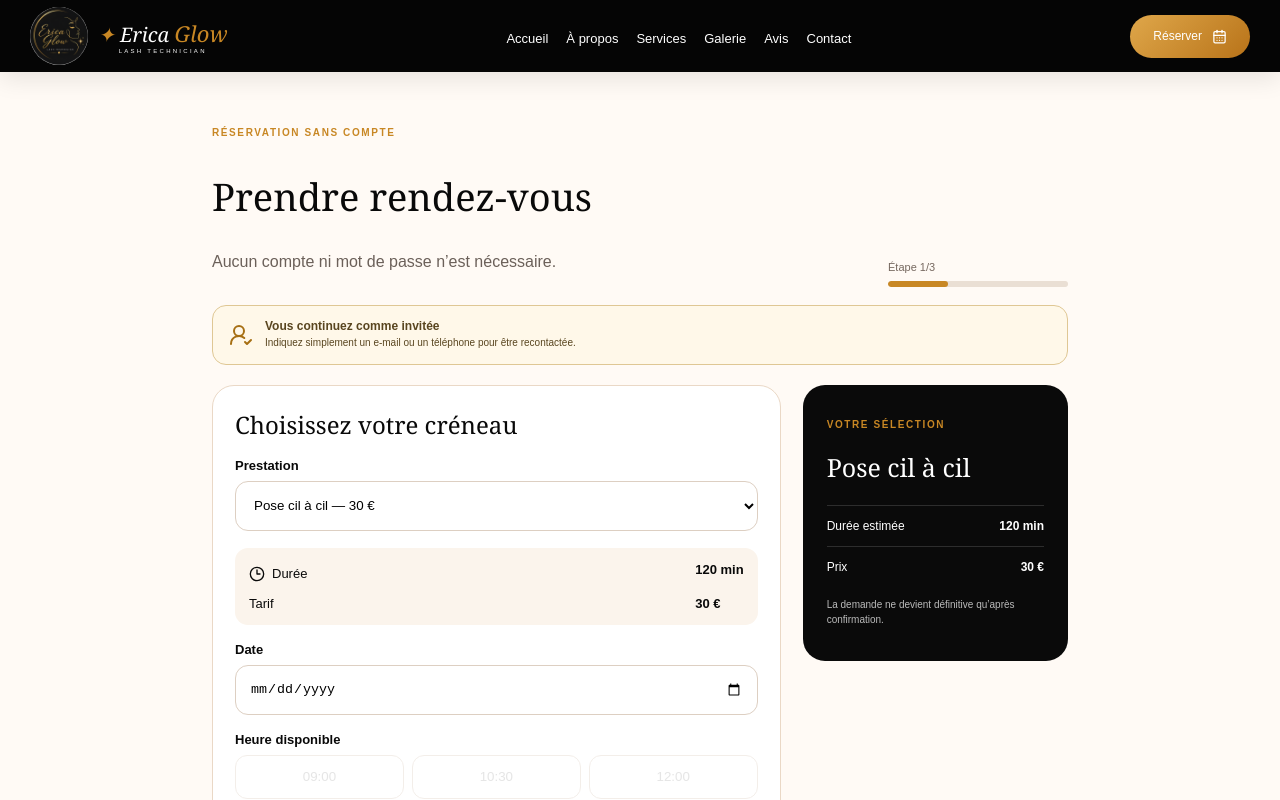
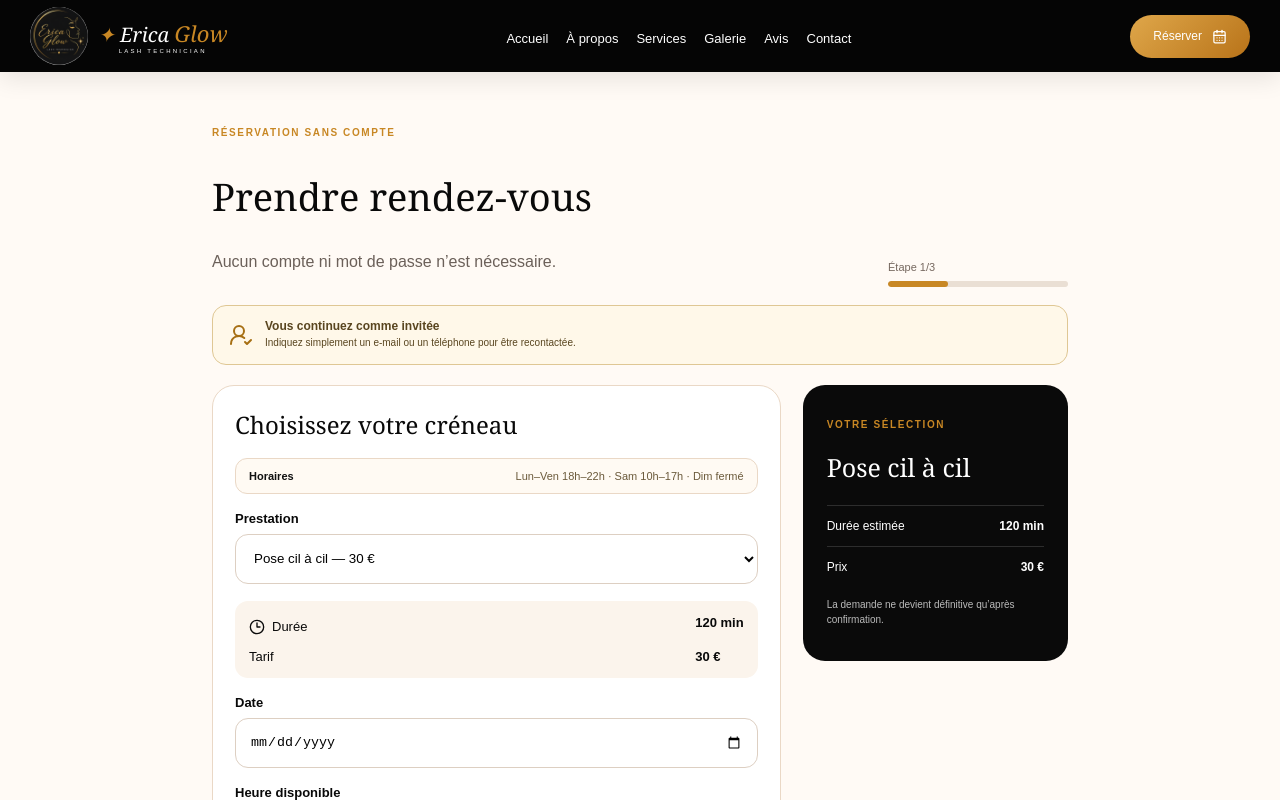
Before and after one commit to Adalberto-teixeira/Erica-Glow, a Next.js app: page /reserver in a window 1280 px wide. Shown: the top 800 px of the page. Built offline with nearby package versions, Linux system fonts and the light colour scheme.

Commit message:
Enforce business hours and prevent booking overlaps

```diff
--- a/app/reserver/page.tsx
+++ b/app/reserver/page.tsx
@@ -1,14 +1,15 @@
 "use client";
-import { Suspense, useMemo, useState } from "react";
+import { Suspense, useEffect, useMemo, useState } from "react";
 import { useSearchParams } from "next/navigation";
 import Link from "next/link";
 import { Check, ChevronLeft, Clock3, Mail, MessageCircle, ShieldCheck, UserRoundCheck } from "lucide-react";
 import { services } from "@/lib/services";
 
-const slots=["09:00","10:30","12:00","14:00","15:30","17:00","18:30"];
 const today=new Date().toISOString().split("T")[0];
 type Step="service"|"details"|"review"|"done";
 type Draft={id:string;service:string;serviceId:string;price:number;duration:number;date:string;time:string;name:string;contact:string;notes:string;status:string;createdAt:string};
+const toMinutes=(time:string)=>{const [hours,minutes]=time.split(":").map(Number);return hours*60+minutes};
+const toTime=(minutes:number)=>`${String(Math.floor(minutes/60)).padStart(2,"0")}:${String(minutes%60).padStart(2,"0")}`;
 
 function BookingForm(){
   const params=useSearchParams();
@@ -23,10 +24,13 @@ function BookingForm(){
   const [notes,setNotes]=useState("");
   const [error,setError]=useState("");
   const [reference,setReference]=useState("");
+  const [existingBookings,setExistingBookings]=useState<Draft[]>([]);
   const service=useMemo(()=>services.find(s=>s.id===serviceId)??services[0],[serviceId]);
+  useEffect(()=>{setExistingBookings(JSON.parse(localStorage.getItem("erica-glow-bookings")||"[]"))},[]);
+  const availableSlots=useMemo(()=>{if(!date)return[];const day=new Date(`${date}T12:00:00`).getDay();if(day===0)return[];const [opening,closing]=day===6?[10*60,17*60]:[18*60,22*60];const result:string[]=[];for(let start=opening;start+service.duration<=closing;start+=30){const conflict=existingBookings.some(booking=>{if(booking.date!==date)return false;const bookedStart=toMinutes(booking.time);const bookedEnd=bookedStart+(booking.duration||60);return start<bookedEnd&&start+service.duration>bookedStart});if(!conflict)result.push(toTime(start))}return result},[date,service.duration,existingBookings]);
   const progress=step==="service"?1:step==="details"?2:3;
   const chooseDate=(value:string)=>{setDate(value);setTime("");const day=new Date(`${value}T12:00:00`).getDay();setError(day===0?"Les réservations ne sont pas disponibles le dimanche.":"")};
-  const save=async()=>{const ref=`EG-${Date.now().toString().slice(-6)}`;const draft:Draft={id:ref,service:service.name,serviceId:service.id,price:service.price,duration:service.duration,date,time,name:name.trim(),contact:contact.trim(),notes:notes.trim(),status:"Demande à confirmer",createdAt:new Date().toISOString()};const current:Draft[]=JSON.parse(localStorage.getItem("erica-glow-bookings")||"[]");localStorage.setItem("erica-glow-bookings",JSON.stringify([...current,draft]));setReference(ref);setDeliveryStatus("sending");setStep("done");try{const response=await fetch("/api/bookings",{method:"POST",headers:{"Content-Type":"application/json"},body:JSON.stringify({reference:ref,name:name.trim(),email:contact.trim(),service:service.name,date,time,duration:service.duration,price:service.price,notes:notes.trim()})});setDeliveryStatus(response.ok?"sent":"error")}catch{setDeliveryStatus("error")}};
+  const save=async()=>{if(!availableSlots.includes(time)){setError("Ce créneau vient d’être pris. Veuillez en choisir un autre.");setTime("");setStep("service");return}const ref=`EG-${Date.now().toString().slice(-6)}`;const draft:Draft={id:ref,service:service.name,serviceId:service.id,price:service.price,duration:service.duration,date,time,name:name.trim(),contact:contact.trim(),notes:notes.trim(),status:"Demande à confirmer",createdAt:new Date().toISOString()};const current:Draft[]=JSON.parse(localStorage.getItem("erica-glow-bookings")||"[]");const next=[...current,draft];localStorage.setItem("erica-glow-bookings",JSON.stringify(next));setExistingBookings(next);setReference(ref);setDeliveryStatus("sending");setStep("done");try{const response=await fetch("/api/bookings",{method:"POST",headers:{"Content-Type":"application/json"},body:JSON.stringify({reference:ref,name:name.trim(),email:contact.trim(),service:service.name,date,time,duration:service.duration,price:service.price,notes:notes.trim()})});setDeliveryStatus(response.ok?"sent":"error")}catch{setDeliveryStatus("error")}};
   const confirmationText=encodeURIComponent(`Bonjour Erica Glow, je souhaite confirmer ma demande ${reference}.\n\nCliente : ${name}\nContact : ${contact}\nPrestation : ${service.name}\nDate : ${date}\nHeure : ${time}\nDurée : ${service.duration} min\nTarif : ${service.price} €${notes?`\nNote : ${notes}`:""}`);
   const whatsappHref=`https://wa.me/33615461513?text=${confirmationText}`;
   const emailHref=`mailto:contact@erica-glow.fr?subject=${encodeURIComponent(`Demande de réservation ${reference}`)}&body=${confirmationText}`;
@@ -35,7 +39,7 @@ function BookingForm(){
     {step!=="done"&&<div className="guest-banner"><UserRoundCheck/><div><strong>Vous continuez comme invitée</strong><span>Indiquez simplement un e-mail ou un téléphone pour être recontactée.</span></div></div>}
     {step==="done"?<div className="form-card booking-success" role="status"><span className="success-icon"><Check/></span><p className="eyebrow">Demande enregistrée</p><h2>Merci, {name.split(" ")[0]} !</h2><p>Votre demande <strong>{reference}</strong> a été enregistrée.</p>{deliveryStatus==="sending"&&<p className="delivery-status sending">Envoi des confirmations par e-mail…</p>}{deliveryStatus==="sent"&&<p className="delivery-status sent">Confirmation envoyée à votre e-mail et notification envoyée à Erica Glow.</p>}{deliveryStatus==="error"&&<p className="delivery-status error">L’envoi automatique n’est pas encore configuré. Utilisez WhatsApp ou e-mail ci-dessous.</p>}<div className="receipt"><span>{service.name}</span><strong>{date} · {time}</strong><span>{service.duration} min</span><strong>{service.price} €</strong></div><div className="send-actions"><a className="whatsapp-button" href={whatsappHref} target="_blank" rel="noreferrer"><MessageCircle/> Envoyer par WhatsApp</a><a className="email-button" href={emailHref}><Mail/> Envoyer par e-mail</a></div><small className="muted">Les boutons restent disponibles comme solution de secours.</small><Link className="text-button" href="/mes-rdv">Suivre ma demande</Link><Link className="text-button" href="/">Retour à l’accueil</Link></div>:
     <div className="booking-layout"><div className="form-card">
-      {step==="service"&&<><h2>Choisissez votre créneau</h2><label>Prestation<select value={serviceId} onChange={e=>setServiceId(e.target.value)}>{services.map(s=><option key={s.id} value={s.id}>{s.name} — {s.price} €</option>)}</select></label><div className="service-summary"><span><Clock3/> Durée</span><strong>{service.duration} min</strong><span>Tarif</span><strong>{service.price} €</strong></div><label>Date<input type="date" min={today} value={date} onChange={e=>chooseDate(e.target.value)}/></label>{error&&<p className="form-error" role="alert">{error}</p>}<div><span className="label">Heure disponible</span><div className="slot-grid">{slots.map(slot=><button type="button" key={slot} disabled={!date||!!error} onClick={()=>setTime(slot)} className={time===slot?"slot selected":"slot"}>{slot}</button>)}</div></div><button type="button" className="primary-button full" disabled={!date||!time||!!error} onClick={()=>setStep("details")}>Continuer</button></>}
+      {step==="service"&&<><h2>Choisissez votre créneau</h2><div className="hours-note"><strong>Horaires</strong><span>Lun–Ven 18h–22h · Sam 10h–17h · Dim fermé</span></div><label>Prestation<select value={serviceId} onChange={e=>{setServiceId(e.target.value);setTime("")}}>{services.map(s=><option key={s.id} value={s.id}>{s.name} — {s.price} €</option>)}</select></label><div className="service-summary"><span><Clock3/> Durée</span><strong>{service.duration} min</strong><span>Tarif</span><strong>{service.price} €</strong></div><label>Date<input type="date" min={today} value={date} onChange={e=>chooseDate(e.target.value)}/></label>{error&&<p className="form-error" role="alert">{error}</p>}<div><span className="label">Heure disponible</span><div className="slot-grid">{availableSlots.map(slot=><button type="button" key={slot} onClick={()=>setTime(slot)} className={time===slot?"slot selected":"slot"}>{slot}</button>)}</div>{date&&!error&&availableSlots.length===0&&<p className="no-slots">Aucun créneau disponible pour cette prestation.</p>}</div><button type="button" className="primary-button full" disabled={!date||!time||!!error} onClick={()=>setStep("details")}>Continuer</button></>}
       {step==="details"&&<><button className="back-button" type="button" onClick={()=>setStep("service")}><ChevronLeft/> Retour</button><h2>Vos coordonnées d’invitée</h2><p className="muted">Pas de création de compte. Votre e-mail recevra la confirmation.</p><label>Nom et prénom<input autoComplete="name" value={name} onChange={e=>setName(e.target.value)} placeholder="Nom et prénom"/></label><label>Adresse e-mail<input type="email" autoComplete="email" value={contact} onChange={e=>setContact(e.target.value)} placeholder="vous@exemple.fr"/></label><label>Note pour Erica Glow <textarea value={notes} onChange={e=>setNotes(e.target.value)} placeholder="Facultatif : allergies, souhait particulier…" maxLength={300}/><small>{notes.length}/300</small></label><button type="button" className="primary-button full" disabled={name.trim().length<2||!/^\S+@\S+\.\S+$/.test(contact.trim())} onClick={()=>setStep("review")}>Vérifier ma demande</button></>}
       {step==="review"&&<><button className="back-button" type="button" onClick={()=>setStep("details")}><ChevronLeft/> Retour</button><h2>Vérifiez votre demande</h2><div className="review-list"><div><span>Prestation</span><strong>{service.name}</strong></div><div><span>Date et heure</span><strong>{date} · {time}</strong></div><div><span>Durée</span><strong>{service.duration} min</strong></div><div><span>Tarif</span><strong>{service.price} €</strong></div><div><span>Cliente</span><strong>{name}</strong></div><div><span>E-mail</span><strong>{contact}</strong></div></div><div className="privacy-note"><ShieldCheck/><span>Une confirmation sera envoyée à cet e-mail et Erica Glow recevra la demande.</span></div><button type="button" className="primary-button full" onClick={save}>Envoyer ma demande</button></>}
     </div><aside className="booking-aside"><p className="eyebrow">Votre sélection</p><h2>{service.name}</h2><div><span>Durée estimée</span><strong>{service.duration} min</strong></div><div><span>Prix</span><strong>{service.price} €</strong></div>{date&&<div><span>Créneau</span><strong>{date}{time&&` · ${time}`}</strong></div>}<p>La demande ne devient définitive qu’après confirmation.</p></aside></div>}
```
Also changed, not shown: app/interaction-fixes.css.
